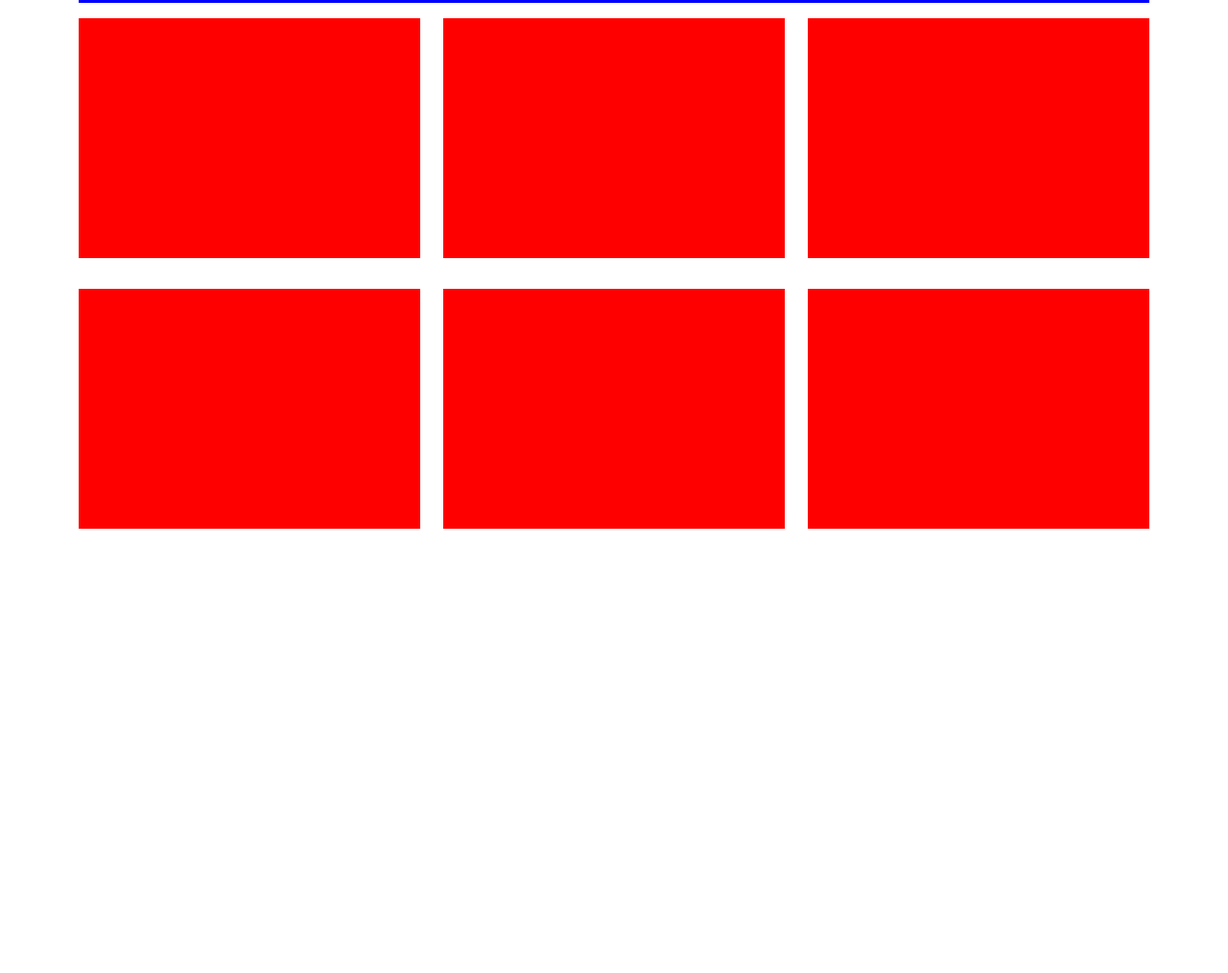
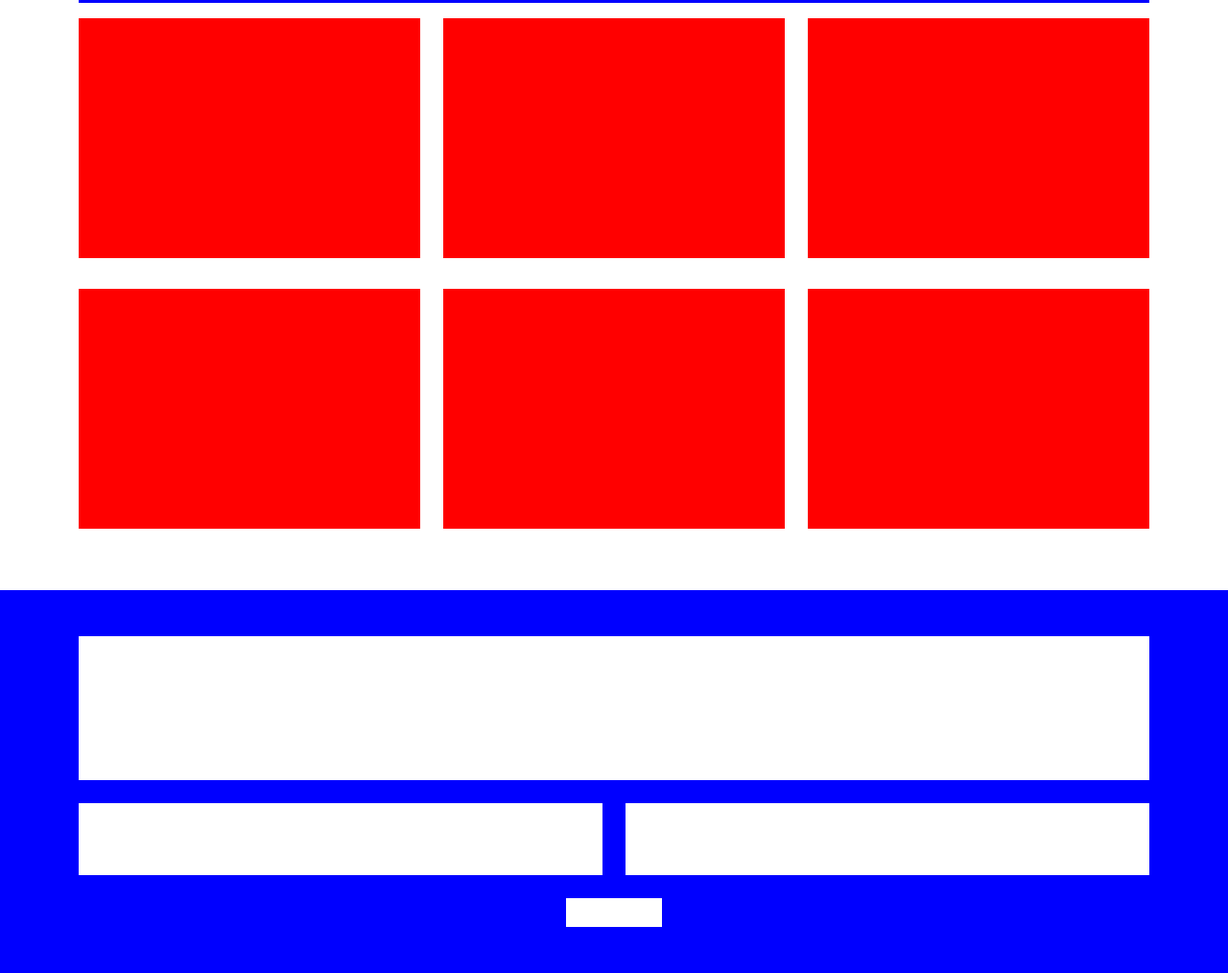
Before and after one commit to manuelgaleone/html-css-bootstrap-freelancer, a plain HTML site: page index.html in a window 1280 px wide. Shown: the part 982-1996 px from the top of the page at 96% size. Before the commit the page ends 1597 px from the top, so only its background shows below. Drawn offline with nearby package versions, Linux system fonts and the light colour scheme.

Commit message:
Add about

```diff
--- a/css/style.css
+++ b/css/style.css
@@ -48,7 +48,7 @@
     height: 250px;
 }
 
-.portfolio_back {
+.portfolio_title {
     background-color: blue;
     height: 150px;
 }
@@ -57,3 +57,19 @@
     background-color: red;
     height: 250px;
 }
+
+.about_title {
+    background-color: white;
+    height: 150px;
+}
+
+.column_text {
+    background-color: white;
+    height: 75px;
+}
+
+.download_button {
+    height: 30px;
+    background-color: white;
+    width: 100px;
+}
--- a/index.html
+++ b/index.html
@@ -39,9 +39,9 @@
                 </div>
             </div>
         </div>
-        <div class="portfolio_section bg-white">
+        <div class="portfolio_section bg_white">
             <div class="portfolio_elements container py-5">
-                <div class="portfolio_back">
+                <div class="portfolio_title">
 
                 </div>
                 <div class="row">
@@ -78,7 +78,28 @@
                 </div>
             </div>
         </div>
+        <div class="about_section bg_blue">
+            <div class="about_elements container py-5">
+                <div class="about_title">
 
+                </div>
+                <div class="row">
+                    <div class="col py-4">
+                        <div class="column_text">
+
+                        </div>
+                    </div>
+                    <div class="col py-4">
+                        <div class="column_text">
+
+                        </div>
+                    </div>
+                </div>
+                <div class="download_button margin_left_right_auto">
+
+                </div>
+            </div>
+        </div>
     </main>
     <!--//Main-->
 
```
